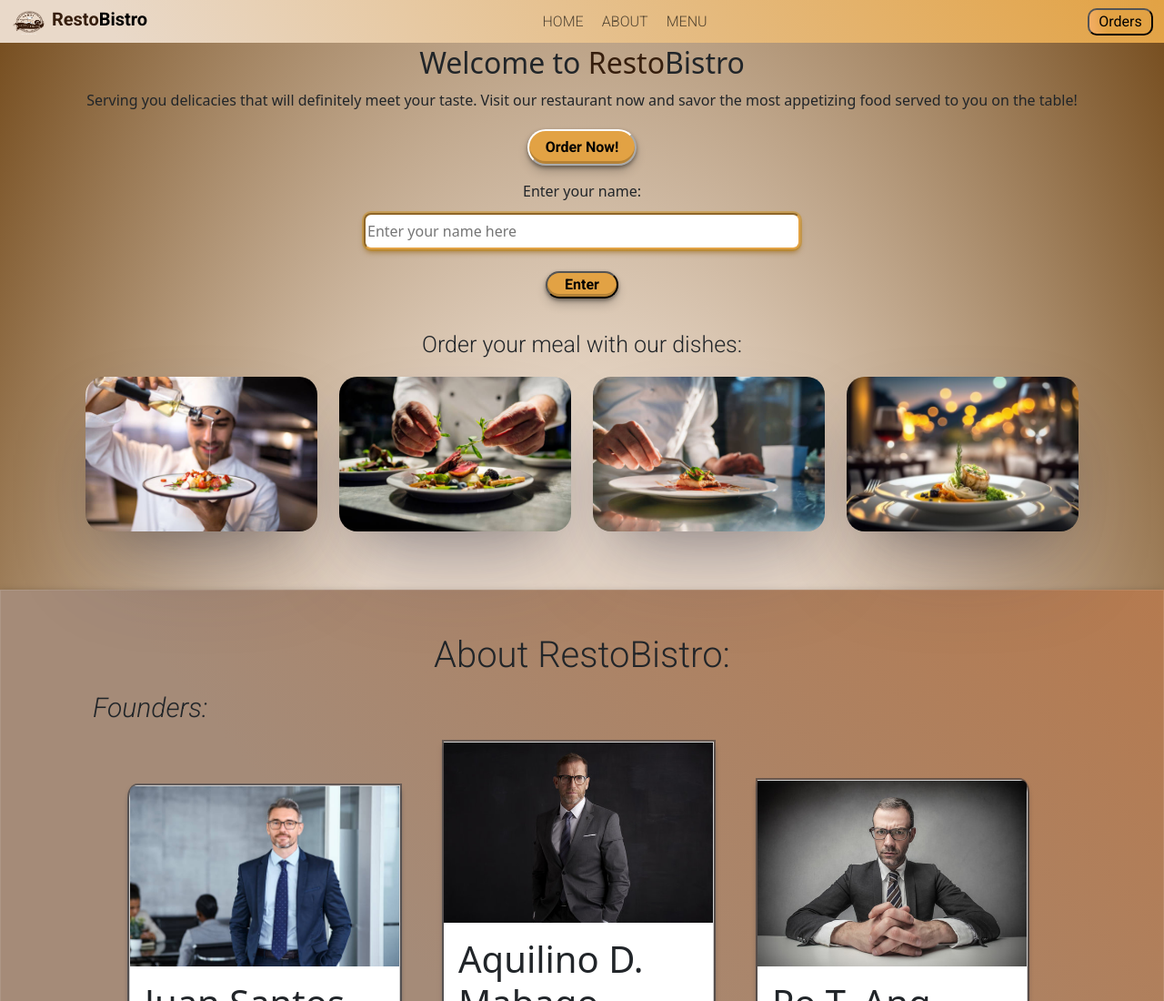
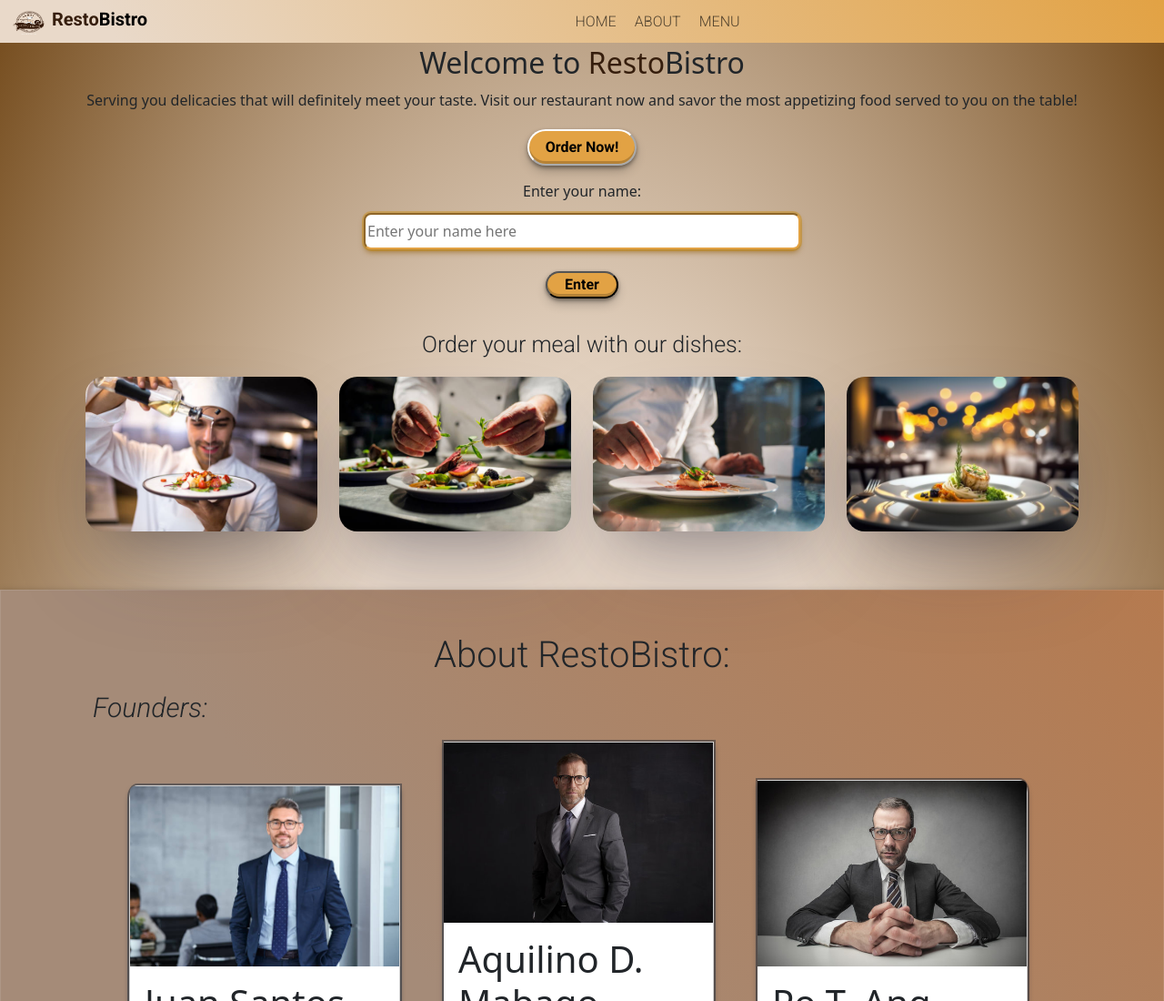
Before and after one commit to Altecsolutions24/samplewebsiterestobistro, a website: page index.html in a window 1280 px wide. Shown: the top 1100 px of the page at 91% size. Drawn offline with nearby package versions, Linux system fonts and the light colour scheme; a web font is replaced by a local one.

Commit message:
Update index.html

```diff
--- a/index.html
+++ b/index.html
@@ -50,7 +50,6 @@
                     </li>
                 </ul>
 
-                <button class="ordernav" id="ordernav">Orders</button>
 
             </div>
         </nav>
```
